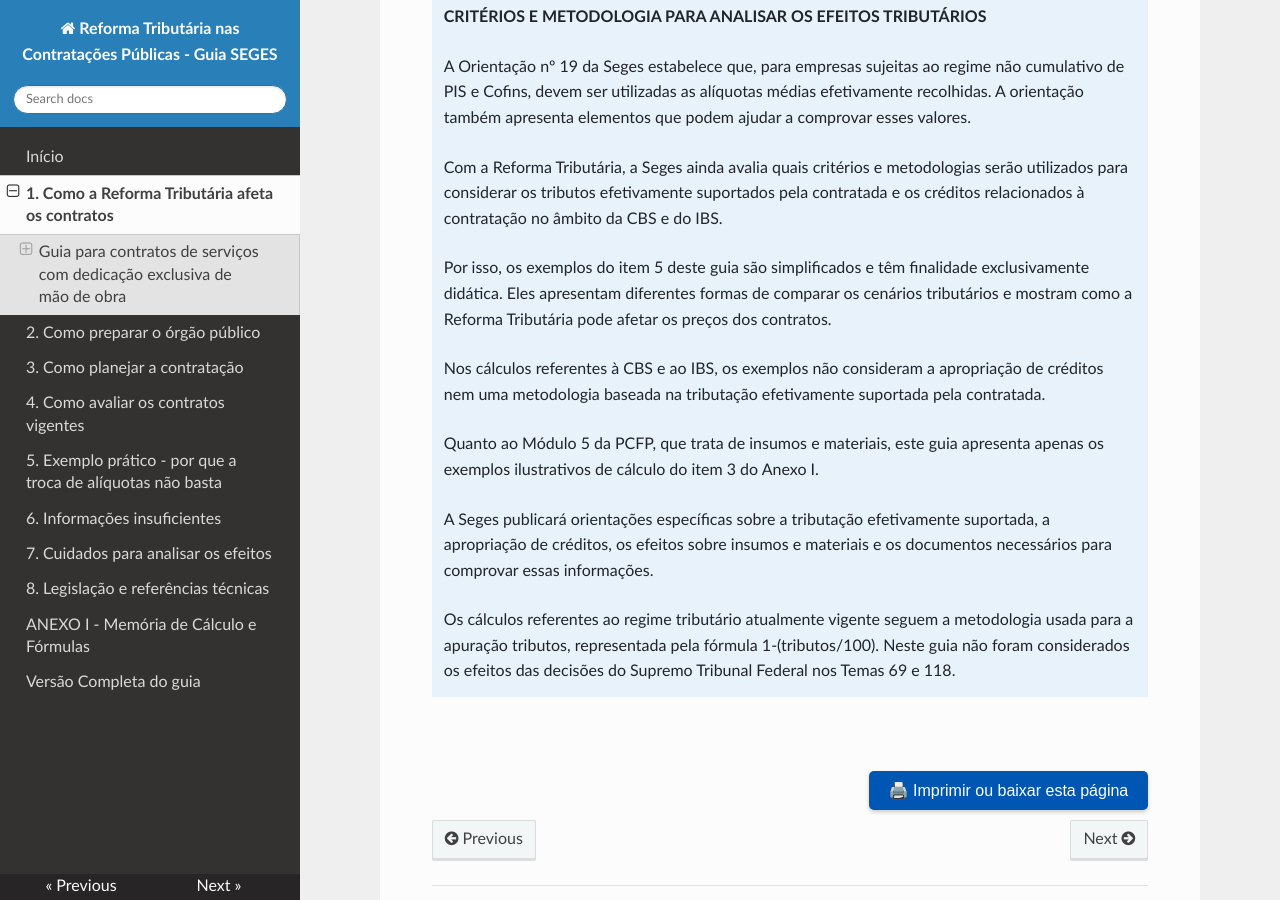
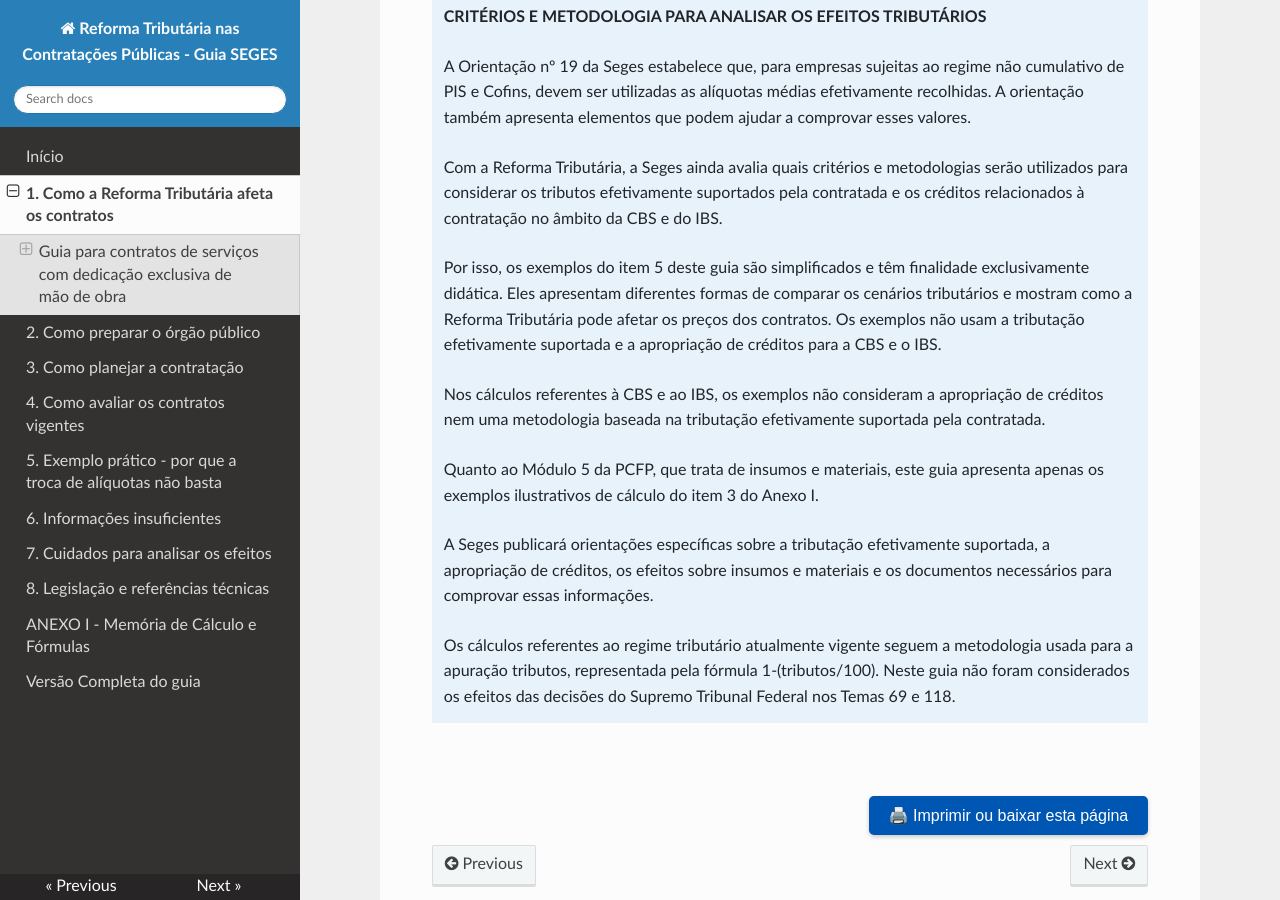
Before and after one commit to emilix10-bit/guia-RT2026-dedicacao-exclusiva, an MkDocs documentation site: the page built from docs/01-afetacao-contratos.md, in a window 1280 px wide and 900 px high, scrolled down 5178 px. Built offline with MkDocs 1.6.1, drawn with Linux system fonts in a browser that asks for light colours; nearby versions of some CDN libraries.

Commit message:
Update examples clarification in 01-afetacao-contratos.md
Clarified that examples in item 5 do not use actual taxation and credit appropriation for CBS and IBS.

```diff
--- a/docs/01-afetacao-contratos.md
+++ b/docs/01-afetacao-contratos.md
@@ -103,7 +103,7 @@ Mesmo que a análise não resulte em mudança no valor total do contrato, será
 
     Com a Reforma Tributária, a Seges ainda avalia quais critérios e metodologias serão utilizados para considerar os tributos efetivamente suportados pela contratada e os créditos relacionados à contratação no âmbito da CBS e do IBS.
 
-    Por isso, os exemplos do item 5 deste guia são simplificados e têm finalidade exclusivamente didática. Eles apresentam diferentes formas de comparar os cenários tributários e mostram como a Reforma Tributária pode afetar os preços dos contratos.
+    Por isso, os exemplos do item 5 deste guia são simplificados e têm finalidade exclusivamente didática. Eles apresentam diferentes formas de comparar os cenários tributários e mostram como a Reforma Tributária pode afetar os preços dos contratos. Os exemplos não usam a tributação efetivamente suportada e a apropriação de créditos para a CBS e o IBS.
 
     Nos cálculos referentes à CBS e ao IBS, os exemplos não consideram a apropriação de créditos nem uma metodologia baseada na tributação efetivamente suportada pela contratada.
 
```
